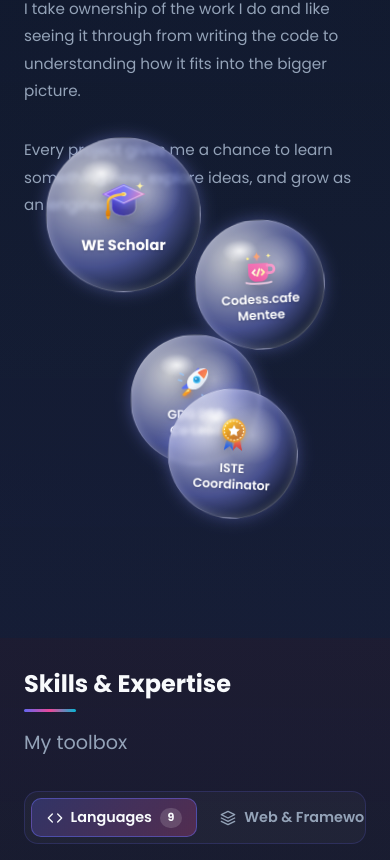
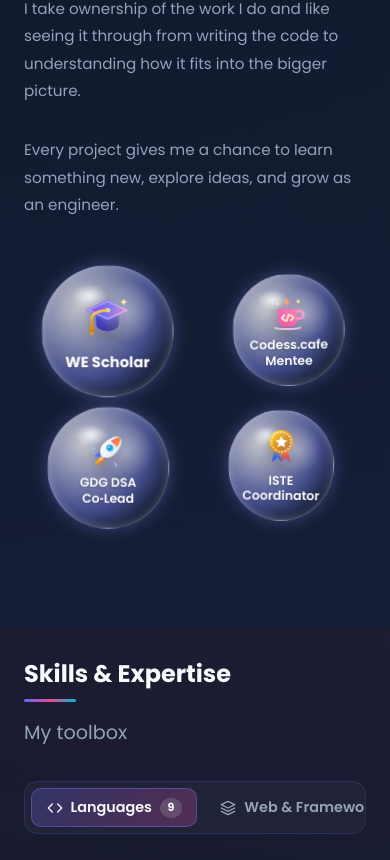
Before and after one commit to raginikaruturi96/portfolio, a React (Vite) app: page / in a window 390 px wide. Shown: the part 1238-2098 px from the top of the page. Built offline with nearby package versions, Linux system fonts and the light colour scheme.

Commit message:
fix(about): prevent stat bubbles from overlapping on mobile

```diff
--- a/src/sections/About.css
+++ b/src/sections/About.css
@@ -245,6 +245,12 @@
   .about-content {
     grid-template-columns: 1fr;
   }
+
+  .about-bubbles {
+    margin: 0;
+    padding: 0;
+    width: 100%;
+  }
 }
 
 @media (max-width: 768px) {
@@ -257,17 +263,47 @@
   }
 
   .about-bubbles {
-    min-height: 420px;
+    display: grid;
+    grid-template-columns: repeat(2, minmax(0, 1fr));
+    justify-items: center;
+    align-items: center;
+    gap: 1rem;
+    min-height: 0;
   }
 
   .about-bubble {
-    width: 130px;
-    height: 130px;
+    position: relative;
+    inset: auto;
+    width: min(100%, 132px);
+    height: auto;
+    aspect-ratio: 1;
+    --fx: 5px;
+    --fy: -7px;
+    --frot: 1deg;
   }
 
   .bubble-0 {
-    width: 155px;
-    height: 155px;
+    width: min(100%, 200px);
+    --fx: 7px;
+    --fy: -8px;
+  }
+
+  .bubble-1 {
+    width: min(100%, 100px);
+    --fx: -6px;
+    --fy: -7px;
+  }
+
+  .bubble-2 {
+    width: min(100%, 120px);
+    --fx: 6px;
+    --fy: -5px;
+  }
+
+  .bubble-3 {
+    width: min(100%, 118px);
+    --fx: -5px;
+    --fy: -8px;
   }
 
   .bubble-0 .stat-svg-icon {
@@ -288,6 +324,19 @@
 }
 
 @media (max-width: 480px) {
+  .about-bubbles {
+    gap: 0.75rem;
+  }
+
+  .bubble-0 { width: min(100%, 132px); }
+  .bubble-1 { width: min(100%, 112px); }
+  .bubble-2 { width: min(100%, 122px); }
+  .bubble-3 { width: min(100%, 106px); }
+
+  .about-bubble {
+    font-size: 0.95rem;
+  }
+
   .about-text p {
     font-size: 0.95rem;
   }
```
